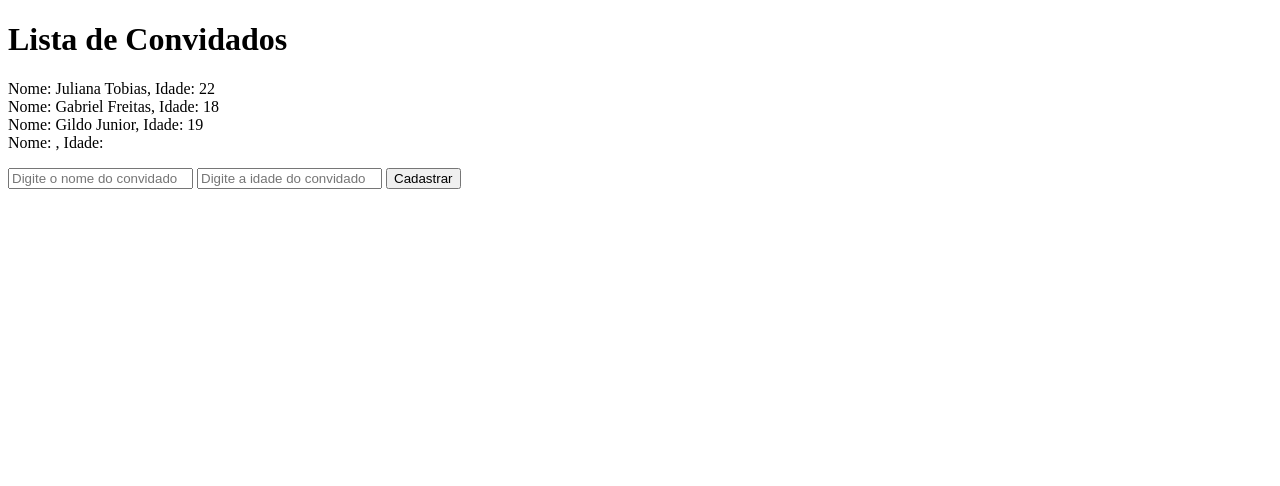
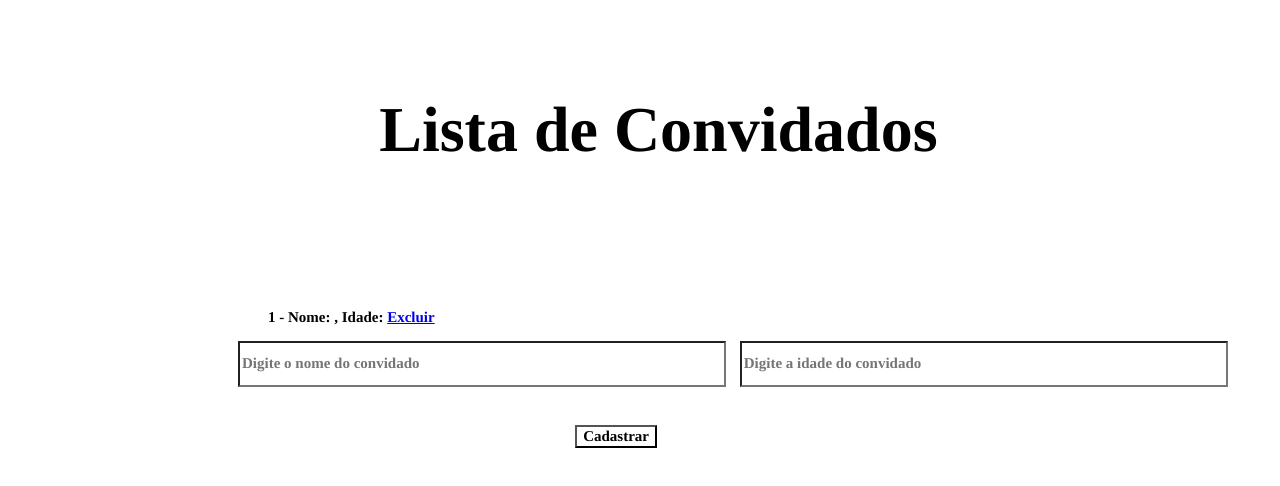
Before and after one commit to julianatobias/lista_convidados, a plain HTML site: page index.html in a window 1280 px wide. Both pictures are taken after a click on the button "Cadastrar". Drawn offline with Linux system fonts and the light colour scheme.

Commit message:
Lista de convidados, array, Json, id, filter, return e appenChild

```diff
--- a/index.html
+++ b/index.html
@@ -10,68 +10,112 @@
 </head>
 
 <body>
-
     <!--Inicio lista dos usuarios -->
     <h1>Lista de Convidados</h1>
+
+    <div class="ls">
         <div id="app">
             <ul id="lista"></ul>
+            <!--Bloco de digitação com id: dos campos, type: porque é um texto, placeholder: Mensagem dentro do bloco de digitação-->
 
             <input id="campo_nome" type="text" placeholder="Digite o nome do convidado">
             <input id="campo_idade" type="text" placeholder="Digite a idade do convidado">
-        <!-- Inicio Botão Cadastrar convidado-->
+
+        </div>
+        <div class="botaoo">
+            <!-- Inicio Botão Cadastrar convidados, utilizando id para conseguir enviar as informações dos convidados.-->
             <button id="botao">Cadastrar</button>
+        </div>
         <!-- Fim Botão Cadastrar convidado-->
-    </div>
+
         <script type="text/javascript">
 
-        // Inicio variavel para documentar as listas
+                // Inicio: variavel para documentar as listas
+
                 var elLista = document.getElementById("lista");
                 var elCampo_nome = document.getElementById("campo_nome");
                 var elCampo_idade = document.getElementById("campo_idade");
                 var elBotao = document.getElementById("botao");
-        // Fim de variavel para documentar as listas
 
-        // Inicio array em Json dos convidados
-        var convidados = [
-            { nome: "Juliana Tobias", idade: 22 },
-            { nome: "Gabriel Freitas", idade: 18 },
-            { nome: "Gildo Junior", idade: 19 }
-        ];
-        // Fim de array dos convidados
+                // Fim: variavel para documentar as listas
 
-        //É chamado pela function adicionarConvidado
-        function listarConvidados(){
-            //Limpa a lista, para poder inserir o novo convidado
+                // Array em Json dos convidados
+                //Inicio: Lista de convidados, id: numeração da lista, nome: nome do convidado, idade: idade do convidado.
+
+                // Se o JSON.parse retornar nada começamos com o array vazio [].
+
+                var convidados = JSON.parse(localStorage.getItem("convidados")) || [];
+                //Fim: lista de convidados de array dos convidados.
+
+
+                //É chamado pela function adicionarConvidado.
+                function listarConvidados() {
+
+                    //Limpa a lista, para não ocorrer repetição de convidados em ordem numerica e podendo inserir um novo convidado.
+
                     elLista.innerHTML = ""
+                    //const esta criando uma variável cujo o valor é fixo, ou seja, uma constante somente leitura.
+                    //...Isso não significa que o valor é imutável, apenas que a variável constante não pode ser alterada ou retribuída.
+                    for (const convidado of convidados) {
+                        var elConvidado = document.createElement("li");
+                        var elConv = document.createTextNode(` ${convidado.id} - Nome: ${convidado.nome}, Idade: ${convidado.idade} `);
 
-            for (convidado of convidados) {
-                var elConvidado = document.createElement("li");
-                var elConv = document.createTextNode(`Nome: ${convidado.nome}, Idade: ${convidado.idade}`);
+                        // Inicio: Função clique excluir convidado da lista.
+                        var elExcluir = document.createElement("a");
+                        elExcluir.setAttribute("href", "#");
+                        elExcluir.onclick = function () {
+                            convidados = convidados.filter(function (item) {
+                                // item é diferente de convidado? Verdadeiro ou Falso.
+                                // Se for verdadeiro Filter percorre o Array, se for false não percorre.
+                                return item.nome !== convidado.nome;
+                            });
 
+                            listarConvidados();
+                            salvarConvidados();
+                        };
+
+                        var elExcluirTexto = document.createTextNode("Excluir");
+                        elExcluir.appendChild(elExcluirTexto);
                         elConvidado.appendChild(elConv);
+                        elConvidado.appendChild(elExcluir);
                         elLista.appendChild(elConvidado);
+
+                        // fim: função excluir convidados da lista
 
                     }
                 }
 
+                listarConvidados();
 
-        listarConvidados();
+                //Inicio: retornando um array cujos elementos são os valores das propriedades enumeradas encontradas no id, nome e idade.
 
                 //É chamado toda vez que alguem clica no botao
                 var adicionarConvidado = function () {
                     var nome = elCampo_nome.value;
                     var idade = elCampo_idade.value;
-            convidados.push({ nome: nome, idade: idade });
+                    var id = convidados.length + 1;
+
+
+                    convidados.push({ id: id, nome: nome, idade: idade });
                     elCampo_nome.value = "";
                     elCampo_idade.value = "";
 
                     listarConvidados();
+                    salvarConvidados();
+                    //Fim do retorno do array id, nome e idade
+                };
 
-        };
+                //pedindo pi de local estorte sete grava get pega
+                function salvarConvidados() {
+                    localStorage.setItem("convidados", JSON.stringify(convidados));
+                }
+                // Inicio: Botão cadastrar
                 elBotao.onclick = adicionarConvidado;
+                 //fim: botão cadastrar
 
             </script>
 
+        </div>
 </body>
 
 </html>
--- a/teste.css
+++ b/teste.css
@@ -1,5 +1,35 @@
+*{
+    font: bold 15px Times, serif;
+    background-color: rgb(255, 255, 255);
+    position: relative;
+}
+/*Tirando a ul: bolinha e colocando numeração pelo javaScript no index.html*/
 ul{
-    list-style:none;
+    list-style-type: none;
     padding-left:0;
+}
 
+/*Div que percorre toda a lista*/
+.ls{
+    margin-left: 260px;
+    margin-top: 15vw;
 }
+/*Titulo*/
+h1{
+    margin-left: 29vw;
+    top: 50px;
+    font-size: 8vh;
+}
+/* Div Botão cadastrar*/
+.botaoo{
+        border-bottom-left-radius: 40px;
+        color: white;
+        margin-left: 24vw;
+        margin-top: 3vw;
+}
+input{
+    width: 60vh;
+    height: 5vh;
+    margin-right: 40px;
+    margin-left: -30px;
+}
```
Lines whose indentation alone changed are shown as unchanged.
